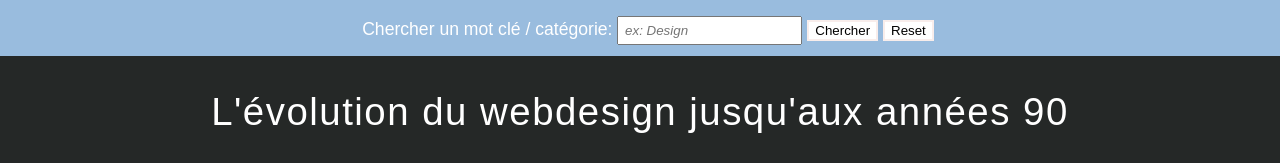
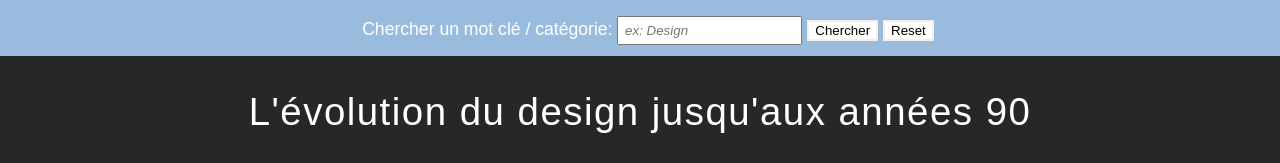
Before and after one commit to julien-detat/g6-culture-digitale, a plain HTML site: page index.html in a window 1280 px wide. Shown: the top 163 px of the page. Drawn offline with Linux system fonts and the light colour scheme; a web font is replaced by a local one.

Commit message:
Update index.html

```diff
--- a/index.html
+++ b/index.html
@@ -3,7 +3,7 @@
 <head>
   <meta charset="UTF-8">
   <meta name="viewport" content="width=device-width, initial-scale=1.0">
-  <title>Le webdesign</title>
+  <title>Le design</title>
 
   <link rel="stylesheet" type="text/css" href="style.css">
   <link rel="icon" type="image/png" href="https://kinsta.com/fr/wp-content/uploads/sites/4/2020/01/tendances-web-design.jpg" />
@@ -20,7 +20,7 @@
 
   <section class="intro">
   <div class="container">
-    <h1>L'évolution du webdesign jusqu'aux années 90</h1>
+    <h1>L'évolution du design jusqu'aux années 90</h1>
     <h2>Groupe 6 - Blanche Barré / Alexandre Murat / Yousra Hannou / Julien D'état</h2>
   </div>
 </section>
```
